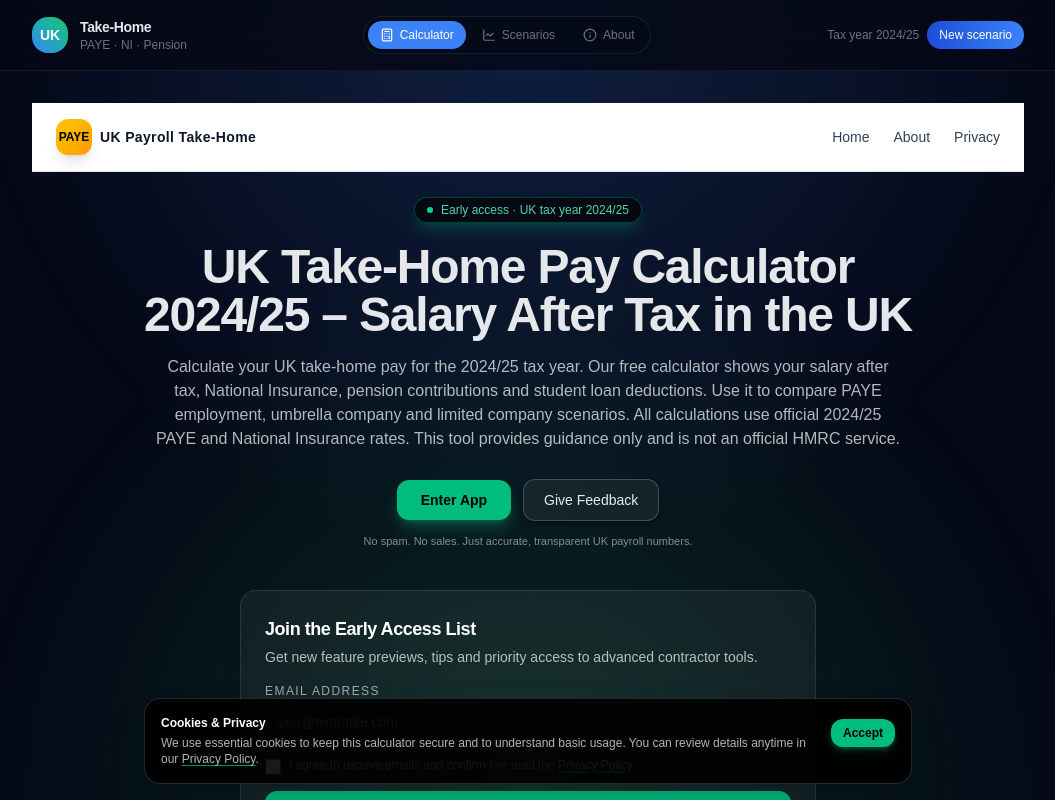
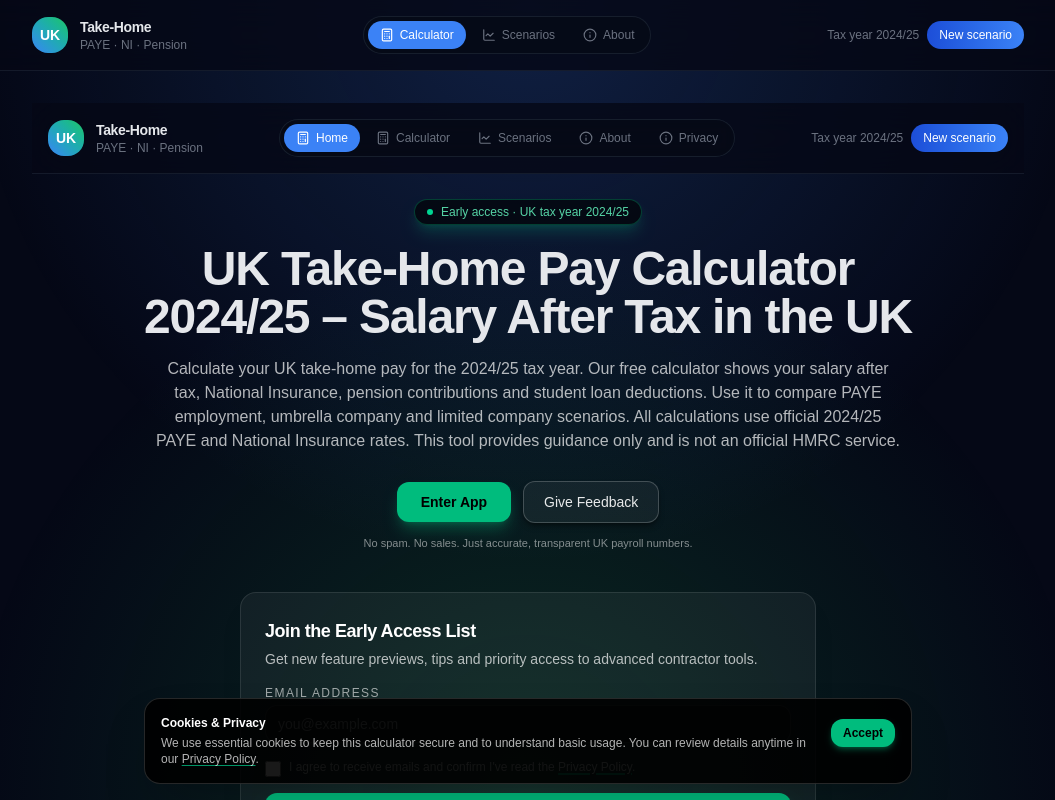
Before and after one commit to TCM2614/payroll-mvp, a Next.js app: page / in a window 1280 px wide. Shown: the top 800 px of the page, without its empty margins (112-1167 px from the left). Built offline with nearby package versions, Linux system fonts and the light colour scheme; no server answers.

Commit message:
Refactor MainHeader and contracting page: modern fintech theme with brand colors, pill navigation, glassmorphism cards

```diff
--- a/src/app/contracting/layout.tsx
+++ b/src/app/contracting/layout.tsx
@@ -2,7 +2,8 @@ import type { Metadata } from "next";
 
 export const metadata: Metadata = {
   title: "Advanced Contracting Tools – Compare Structures & Multiple Jobs",
-  description: "Compare PAYE, Umbrella and Limited company structures side by side, and model multiple income sources for UK contractors.",
+  description:
+    "Compare PAYE, Umbrella and Limited company structures side by side, and model multiple income sources for UK contractors.",
 };
 
 export default function ContractingLayout({
@@ -10,5 +11,14 @@ export default function ContractingLayout({
 }: {
   children: React.ReactNode;
 }) {
-  return <>{children}</>;
+  return (
+    <div className="relative min-h-screen">
+      {/* Background gradient */}
+      <div
+        aria-hidden
+        className="pointer-events-none fixed inset-0 -z-10 bg-[radial-gradient(circle_at_top,_rgba(59,130,246,0.20),_transparent_55%),radial-gradient(circle_at_bottom,_rgba(34,197,94,0.18),_transparent_55%)]"
+      />
+      {children}
+    </div>
+  );
 }
--- a/src/components/layout/MainHeader.tsx
+++ b/src/components/layout/MainHeader.tsx
@@ -1,63 +1,82 @@
 "use client";
 
+import Link from "next/link";
+import { usePathname } from "next/navigation";
+import { Calculator, LineChart, Info } from "lucide-react";
 
-
-import Link from "next/link";
-
-
+const navItems = [
+  { href: "/", label: "Home", icon: Calculator },
+  { href: "/calc", label: "Calculator", icon: Calculator },
+  { href: "/contracting", label: "Scenarios", icon: LineChart },
+  { href: "/about", label: "About", icon: Info },
+  { href: "/privacy", label: "Privacy", icon: Info },
+];
 
 export default function MainHeader() {
+  const pathname = usePathname();
 
   return (
-
-    <header className="w-full border-b border-slate-200 bg-white backdrop-blur">
-
-      <div className="mx-auto flex max-w-6xl items-center justify-between px-3 sm:px-4 md:px-6 py-4">
-
-        <Link href="/" className="flex items-center gap-2">
-
-          <div className="flex h-9 w-9 items-center justify-center rounded-xl bg-gradient-to-br from-yellow-400 to-amber-500 text-xs font-black text-black shadow-lg">
-
-            PAYE
-
+    <header className="sticky top-0 z-40 border-b border-brand-border/60 bg-brand-bg/80 backdrop-blur-xl">
+      <div className="mx-auto flex max-w-5xl items-center justify-between px-4 py-3 sm:py-4">
+        {/* Brand */}
+        <Link href="/" className="flex items-center gap-3">
+          <div className="flex h-9 w-9 items-center justify-center rounded-2xl bg-gradient-to-tr from-brand-primary to-brand-accent shadow-soft-xl">
+            <span className="text-sm font-semibold text-white">UK</span>
           </div>
-
-          <span className="text-sm font-semibold tracking-wide text-slate-900">
-
-            UK Payroll Take-Home
-
-          </span>
-
+          <div className="flex flex-col">
+            <span className="text-sm font-semibold tracking-tight text-brand-text">
+              Take-Home
+            </span>
+            <span className="text-xs font-normal text-brand-textMuted">
+              PAYE · NI · Pension
+            </span>
+          </div>
         </Link>
 
-
-
-        <nav className="flex items-center gap-6 text-sm text-slate-700">
-
-          <Link href="/" className="hover:text-slate-900 transition-colors">
-
-            Home
-
-          </Link>
-
-          <Link href="/about" className="hover:text-slate-900 transition-colors">
-
-            About
-
-          </Link>
-
-          <Link href="/privacy" className="hover:text-slate-900 transition-colors">
-
-            Privacy
-
-          </Link>
-
+        {/* Nav - Desktop: pill-style navigation */}
+        <nav className="hidden items-center gap-1 rounded-full border border-brand-border/70 bg-brand-surface/80 px-1 py-1 text-xs sm:flex backdrop-blur">
+          {navItems.map(({ href, label, icon: Icon }) => {
+            const isActive =
+              pathname === href || (href !== "/" && pathname?.startsWith(href));
+            return (
+              <Link
+                key={href}
+                href={href}
+                className={[
+                  "flex items-center gap-1.5 rounded-full px-3 py-1.5 transition-colors focus-visible:outline-none focus-visible:ring-2 focus-visible:ring-brand-primary/70",
+                  isActive
+                    ? "bg-brand-primary text-white shadow-soft-xl"
+                    : "text-brand-textMuted hover:text-brand-text hover:bg-brand-border/40",
+                ].join(" ")}
+              >
+                <Icon className="h-3.5 w-3.5" />
+                <span>{label}</span>
+              </Link>
+            );
+          })}
         </nav>
 
+        {/* Mobile: simplified nav */}
+        <nav className="flex items-center gap-2 sm:hidden">
+          <Link
+            href="/calc"
+            className="rounded-full bg-brand-primary px-3 py-1.5 text-xs font-medium text-white shadow-soft-xl focus-visible:outline-none focus-visible:ring-2 focus-visible:ring-brand-primary/70"
+          >
+            Calc
+          </Link>
+        </nav>
+
+        {/* CTA - Desktop */}
+        <div className="hidden items-center gap-2 sm:flex">
+          <span className="text-xs text-brand-textMuted">Tax year 2024/25</span>
+          <button
+            type="button"
+            className="inline-flex items-center gap-1.5 rounded-full bg-gradient-to-r from-brand-primarySoft to-brand-primary px-3 py-1.5 text-xs font-medium text-white shadow-soft-xl hover:brightness-110 focus-visible:outline-none focus-visible:ring-2 focus-visible:ring-brand-primary/70 transition-colors"
+          >
+            New scenario
+          </button>
+        </div>
       </div>
-
     </header>
-
   );
-
 }
```
Also changed, not shown: src/app/contracting/page.tsx (+38 -41 lines).
